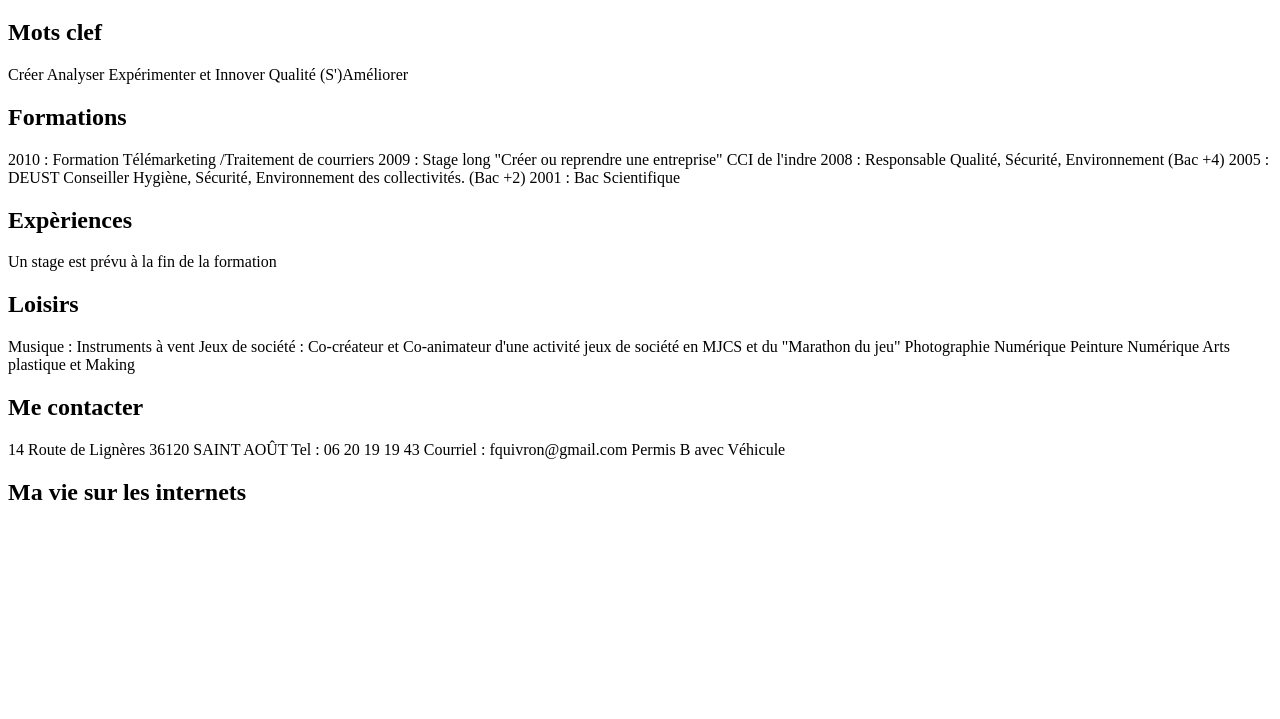
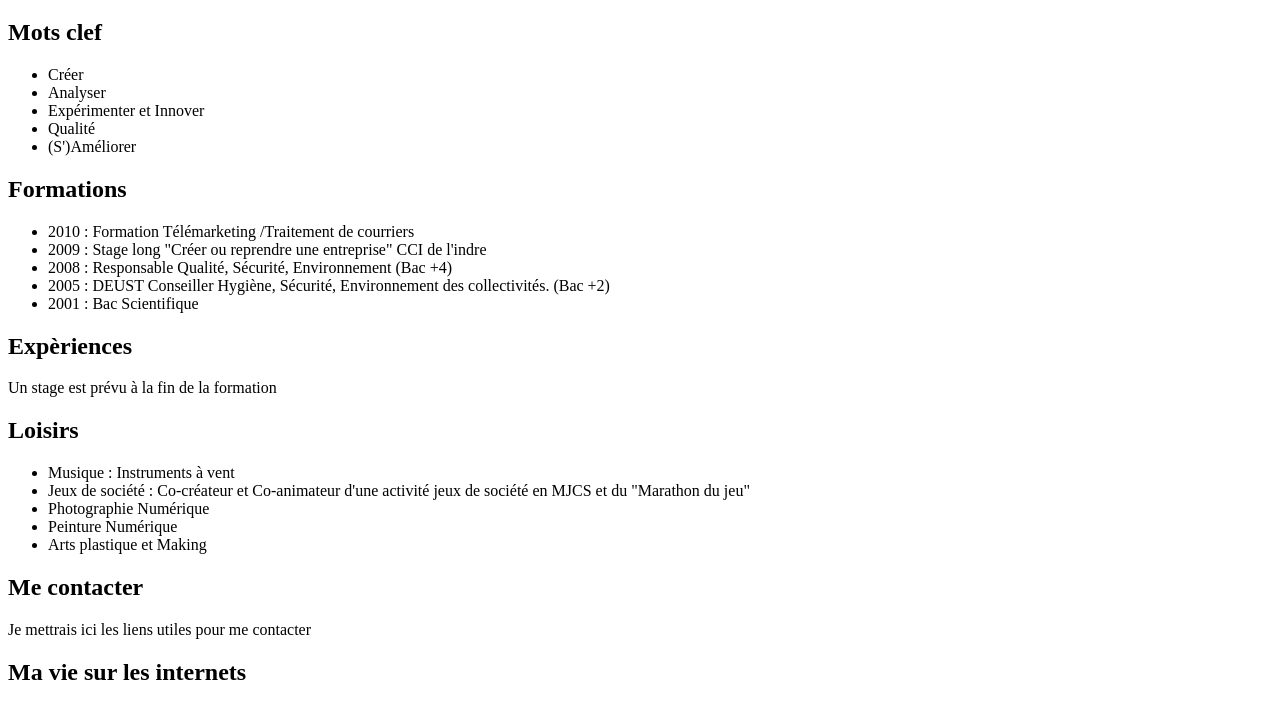
Before and after one commit to Fran-QUI/Simplon-Semaine2-1, a plain HTML site: page Exercice CV/index.html in a window 1280 px wide. Shown: the part 61-780 px from the top of the page. Drawn offline with Linux system fonts and the light colour scheme.

Commit message:
faire des liste et corriger quelques information

```diff
--- a/Exercice CV/index.html
+++ b/Exercice CV/index.html
@@ -9,19 +9,44 @@
 
 		<h2>Mots clef</h2>
 			<P>
+				<ul>
+					<li>
 						Créer
+					</li>
+					<li>
 						Analyser
+					</li>
+					<li>
 						Expérimenter et Innover
+					</li>
+					<li>
 						Qualité
+					</li>
+					<li>
 						(S')Améliorer
+					</li>
+				</ul>
 			</P>
 		<h2>Formations</h2>
 			<p>
+				<ul>
+					<li>
 						2010 : Formation  Télémarketing /Traitement de courriers
+					</li>
+					<li>
 						2009 : Stage long "Créer ou reprendre une entreprise" CCI de l'indre
+					</li>
+					<li>
 						2008 : Responsable Qualité, Sécurité, Environnement (Bac +4)
+					</li>
+					<li>
 						2005 : DEUST Conseiller Hygiène, Sécurité, Environnement des collectivités. (Bac +2)
+					</li>
+					<li>
 						2001 : Bac Scientifique
+					</li>
+				</ul>
+
 			</p>
 		<h2>Expèriences</h2>
 			<p>
@@ -29,19 +54,27 @@
 			</p>
 		<h2>Loisirs</h2>
 			<p>
+				<ul>
+					<li>
 						Musique :	Instruments à vent
+					</li>
+					<li>
 						Jeux de société : Co-créateur et Co-animateur d'une activité jeux de société en MJCS et du "Marathon du jeu"
+					</li>
+					<li>
 						Photographie Numérique
+					</li>
+					<li>
 						Peinture Numérique
+					</li>
+					<li>
 						Arts plastique et Making
+					</li>
+				</ul>
 			</p>
 		<h2>Me contacter</h2>
 			<p>
-			14 Route de Lignères
-			36120 SAINT AOÛT
-			Tel : 06 20 19 19 43
-			Courriel : fquivron@gmail.com
-			Permis B avec Véhicule
+				Je mettrais ici les liens utiles pour me contacter
 			</p>
 		<h2>Ma vie sur les internets</h2>
 	</body>
```
Lines whose indentation alone changed are shown as unchanged.
